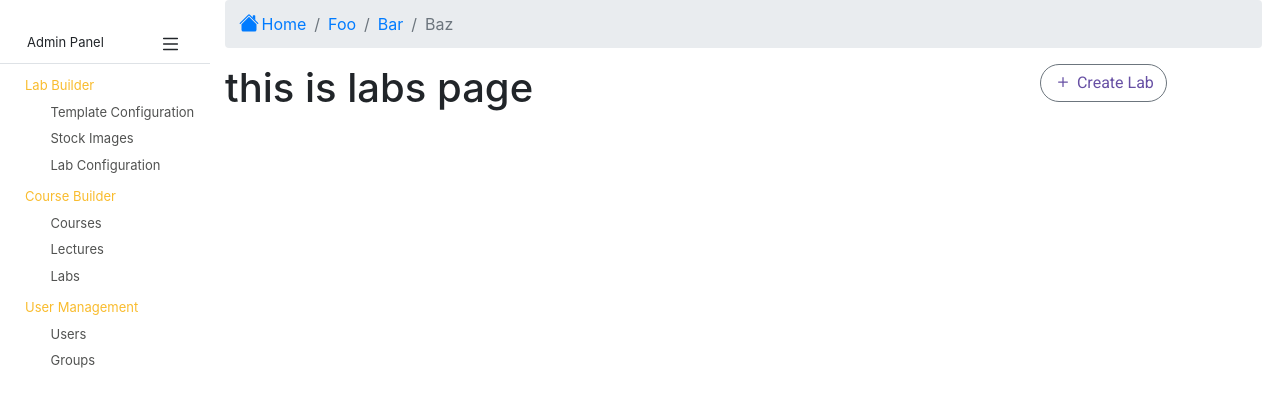
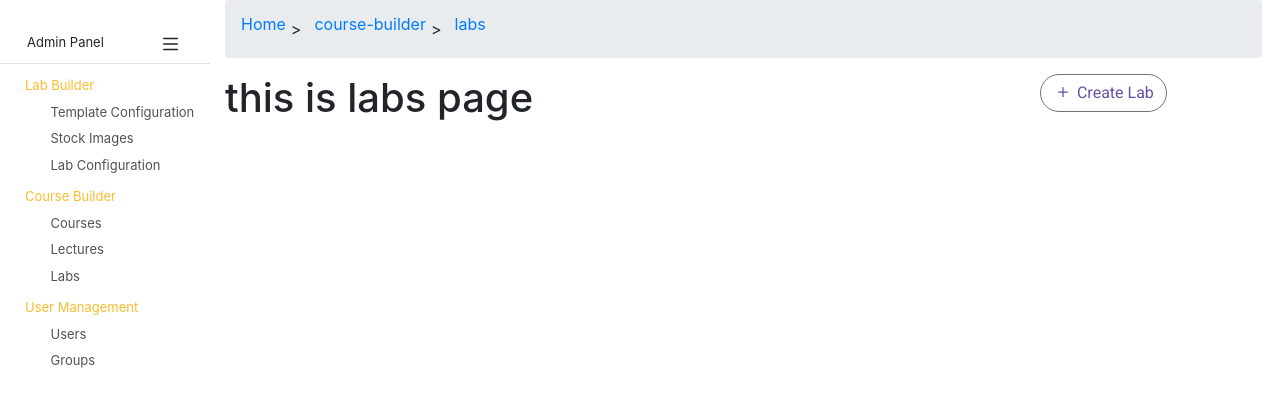
Before and after one commit to Koffer0-0/InovaAdmin, a Vue app: page /course-builder/labs in a window 1280 px wide. Shown: the top 406 px of the page. Built offline with nearby package versions, Linux system fonts and the light colour scheme.

Commit message:
Почти закончил хлебные крошки

```diff
--- a/src/App.vue
+++ b/src/App.vue
@@ -8,7 +8,7 @@
                 <div class="col-md-10">
                     <Breadcrumb> </Breadcrumb>
                     <!-- <MainLayout> </MainLayout> -->
-                    <router-view> </router-view>
+                    <router-view />
                 </div>
             </div>
         </b-container>
@@ -45,8 +45,4 @@ export default {
 .border-ridth_test {
     border-right: 1px solid #dee2e6;
 }
-
-.border-ridth_test {
-    border-right: 1px solid #dee2e6;
-}
 </style>
--- a/src/components/Breadcrumb.vue
+++ b/src/components/Breadcrumb.vue
@@ -1,27 +1,62 @@
 <template>
     <div class="breadcrumbs">
         <b-breadcrumb>
-      <b-breadcrumb-item href="#home">
-        <b-icon icon="house-fill" scale="1.25" shift-v="1.25" aria-hidden="true"></b-icon>
-        Home
+            <b-breadcrumb-item
+                v-for="(breadcrumb, idx) in breadcrumbList"
+                :key="idx"
+                @click="routeTo(idx)"
+                :class="{ linked: !!breadcrumb.link }"
+            >
+                {{ breadcrumb.name }}
             </b-breadcrumb-item>
-      <b-breadcrumb-item href="#foo">Foo</b-breadcrumb-item>
-      <b-breadcrumb-item href="#bar">Bar</b-breadcrumb-item>
-      <b-breadcrumb-item active>Baz</b-breadcrumb-item>
         </b-breadcrumb>
     </div>
 </template>
 
 <script>
-import {BBreadcrumb, BBreadcrumbItem, BIcon} from "bootstrap-vue";
+import { BBreadcrumb, BBreadcrumbItem } from "bootstrap-vue";
 
 export default {
     // eslint-disable-next-line vue/multi-word-component-names
     name: "Breadcrumb",
-  components: {BIcon, BBreadcrumbItem, BBreadcrumb}
+    components: { BBreadcrumbItem, BBreadcrumb },
+    data() {
+        return {
+            breadcrumbList: [],
+        };
+    },
+
+    mounted() {
+        this.updateList();
+    },
+
+    watch: {
+        $route() {
+            this.updateList();
+        },
+    },
+
+    methods: {
+        routeTo(pRouteTo) {
+            if (this.breadcrumbList[pRouteTo].link) {
+                this.$router.push(this.breadcrumbList[pRouteTo].link);
             }
+        },
+
+        updateList() {
+            this.breadcrumbList = this.$route.meta.breadcrumb;
+        },
+    },
+};
 </script>
 
 <style scoped>
+.breadcrumb-item::before {
+    content: none !important;
+}
 
+.breadcrumb-item:not(:last-child):after {
+    content: ">";
+    margin: 5px;
+}
 </style>
--- a/src/router/router.js
+++ b/src/router/router.js
@@ -28,45 +28,165 @@ const router = new Router({
         },
         {
             path: "/lab-builder/template-configuration",
+            name: "TemplateConfiguration",
             component: TemplateConfiguration,
             props: true,
+            meta: {
+                breadcrumb: [
+                    {
+                        name: "Home",
+                    },
+                ],
+            },
         },
         {
             path: "/lab-builder/stock-images",
+            name: "StockImages",
             component: StockImages,
             props: true,
+            meta: {
+                breadcrumb: [
+                    {
+                        name: "Home",
+                        link: "/",
+                    },
+                    {
+                        name: "lab-builder",
+                        link: "/lab-builder/stock-images",
+                    },
+                    {
+                        name: "stock-images",
+                    },
+                ],
+            },
         },
         {
             path: "/lab-builder/lab-configuration",
+            name: "LabConfiguration",
             component: LabConfiguration,
             props: true,
+            meta: {
+                breadcrumb: [
+                    {
+                        name: "Home",
+                        link: "/",
+                    },
+                    {
+                        name: "lab-builder",
+                        link: "/lab-builder/lab-configuration",
+                    },
+                    {
+                        name: "lab-configuration",
+                    },
+                ],
+            },
         },
         { path: "/course-builder", redirect: "/course-builder/courses" },
         {
             path: "/course-builder/courses",
+            name: "Courses",
             component: Courses,
             props: true,
+            meta: {
+                breadcrumb: [
+                    {
+                        name: "Home",
+                        link: "/",
+                    },
+                    {
+                        name: "course-builder",
+                        link: "/course-builder/courses",
+                    },
+                    {
+                        name: "courses",
+                    },
+                ],
+            },
         },
         {
             path: "/course-builder/lectures",
+            name: "Lectures",
             component: Lectures,
             props: true,
+            meta: {
+                breadcrumb: [
+                    {
+                        name: "Home",
+                        link: "/",
+                    },
+                    {
+                        name: "course-builder",
+                        link: "/course-builder/lectures",
+                    },
+                    {
+                        name: "lectures",
+                    },
+                ],
+            },
         },
         {
             path: "/course-builder/labs",
+            name: "Labs",
             component: Labs,
             props: true,
+            meta: {
+                breadcrumb: [
+                    {
+                        name: "Home",
+                        link: "/",
+                    },
+                    {
+                        name: "course-builder",
+                        link: "/course-builder/labs",
+                    },
+                    {
+                        name: "labs",
+                    },
+                ],
+            },
         },
         { path: "/user-management", redirect: "/user-management/users" },
         {
             path: "/user-management/users",
+            name: "Users",
             component: Users,
             props: true,
+            meta: {
+                breadcrumb: [
+                    {
+                        name: "Home",
+                        link: "/",
+                    },
+                    {
+                        name: "user-management",
+                        link: "/user-management/users",
+                    },
+                    {
+                        name: "users",
+                    },
+                ],
+            },
         },
         {
             path: "/user-management/groups",
+            name: "Groups",
             component: Groups,
             props: true,
+            meta: {
+                breadcrumb: [
+                    {
+                        name: "Home",
+                        link: "/",
+                    },
+                    {
+                        name: "user-management",
+                        link: "/user-management/groups",
+                    },
+                    {
+                        name: "groups",
+                    },
+                ],
+            },
         },
         {
             path: "/builder/config/newlab",
```
Also changed, not shown: src/assets/icon.svg (added). Lines whose indentation alone changed are shown as unchanged.
